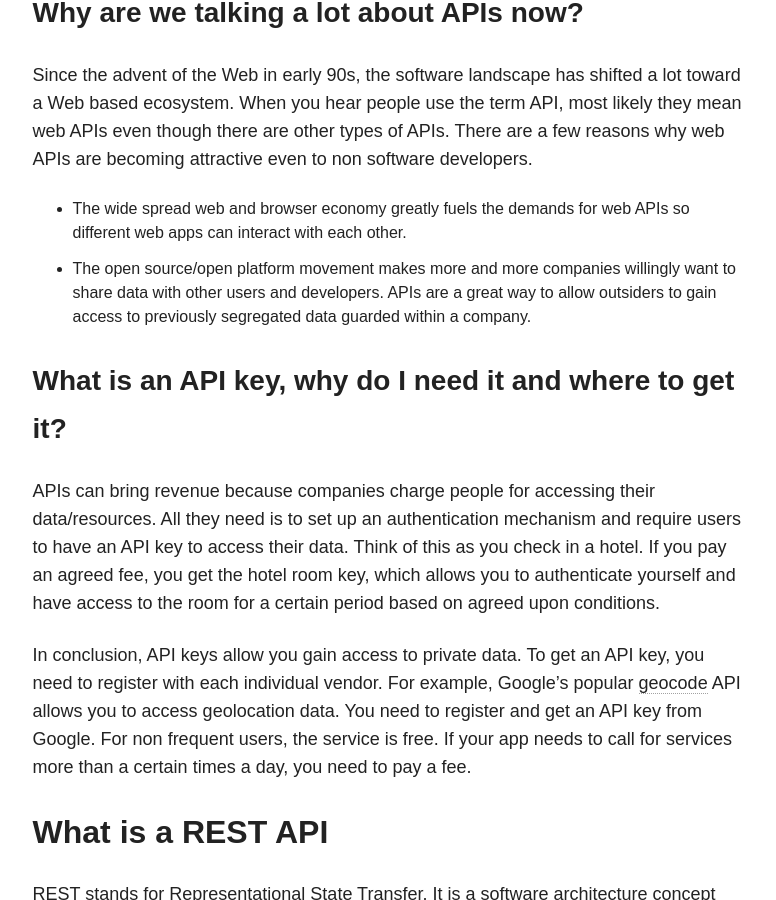
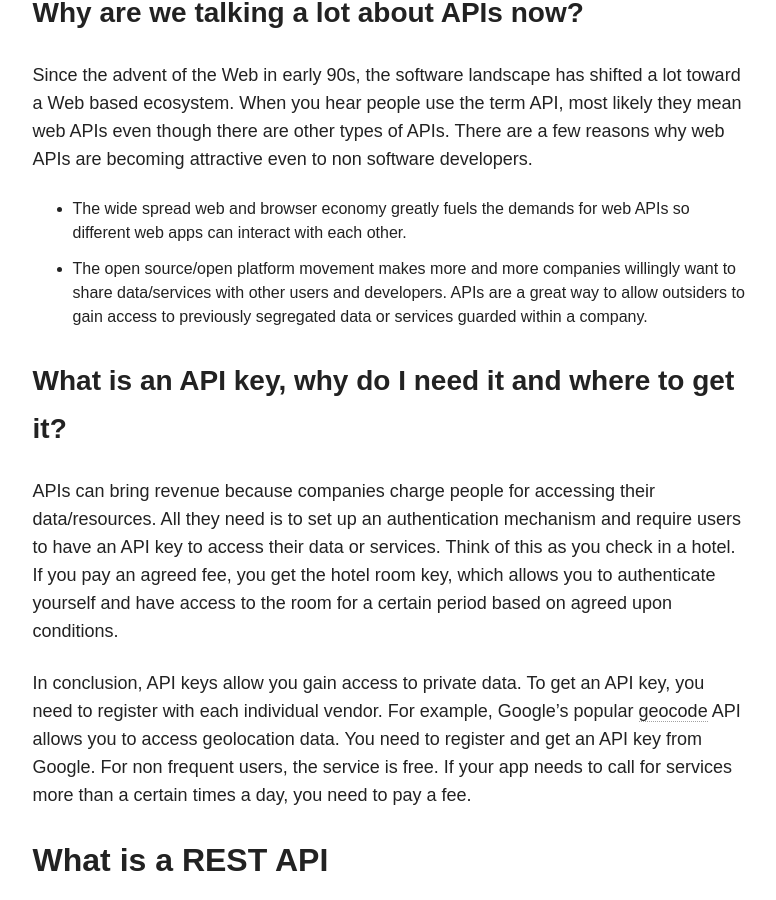
Before and after one commit to taolicd/taolicd.github.io, a Jekyll site: the page built from _posts/blog/2016-05-08-RESTFUL.md, in a window 1280 px wide and 900 px high, scrolled down 811 px. Shown: the whole window, without its empty margins (347-1123 px from the left). Built offline with Jekyll 4.4.1, drawn with Linux system fonts in a browser that asks for light colours; comment, search, counter and statistics services are not loaded.

Commit message:
new post

```diff
--- a/_posts/blog/2016-05-08-RESTFUL.md
+++ b/_posts/blog/2016-05-08-RESTFUL.md
@@ -17,12 +17,12 @@ API stands for Application Programming Interface. It defines a set of protocols
 Since the advent of the Web in early 90s, the software landscape has shifted a lot toward a Web based ecosystem. When you hear people use the term API, most likely they mean web APIs even though there are other types of APIs. There are a few reasons why web APIs are becoming attractive even to non software developers.
 
 * The wide spread web and browser economy greatly fuels the demands for web APIs so different web apps can interact with each other.
-* The open source/open platform movement makes more and more companies willingly want to share data with other users and developers. APIs are a great way to allow outsiders to gain access to previously segregated data guarded within a company.
+* The open source/open platform movement makes more and more companies willingly want to share data/services with other users and developers. APIs are a great way to allow outsiders to gain access to previously segregated data or services guarded within a company.
 
 
 ### What is an API key, why do I need it and where to get it?
 
-APIs can bring revenue because companies charge people for accessing their data/resources. All they need is to set up an authentication mechanism and require users to have an API key to access their data. Think of this as you check in a hotel. If you  pay an agreed fee, you get the hotel room key, which allows you to authenticate yourself and have access to the room for a certain period based on agreed upon conditions.
+APIs can bring revenue because companies charge people for accessing their data/resources. All they need is to set up an authentication mechanism and require users to have an API key to access their data or services. Think of this as you check in a hotel. If you  pay an agreed fee, you get the hotel room key, which allows you to authenticate yourself and have access to the room for a certain period based on agreed upon conditions.
 
 In conclusion, API keys allow you gain access to private data. To get an API key, you need to register with each individual vendor. For example, Google's popular [geocode](https://developers.google.com/maps/documentation/geolocation/intro) API allows you to access geolocation data. You need to register and get an API key from Google. For non frequent users, the service is free. If your app needs to call for services more than a certain times a day, you need to pay a fee.
 
```
